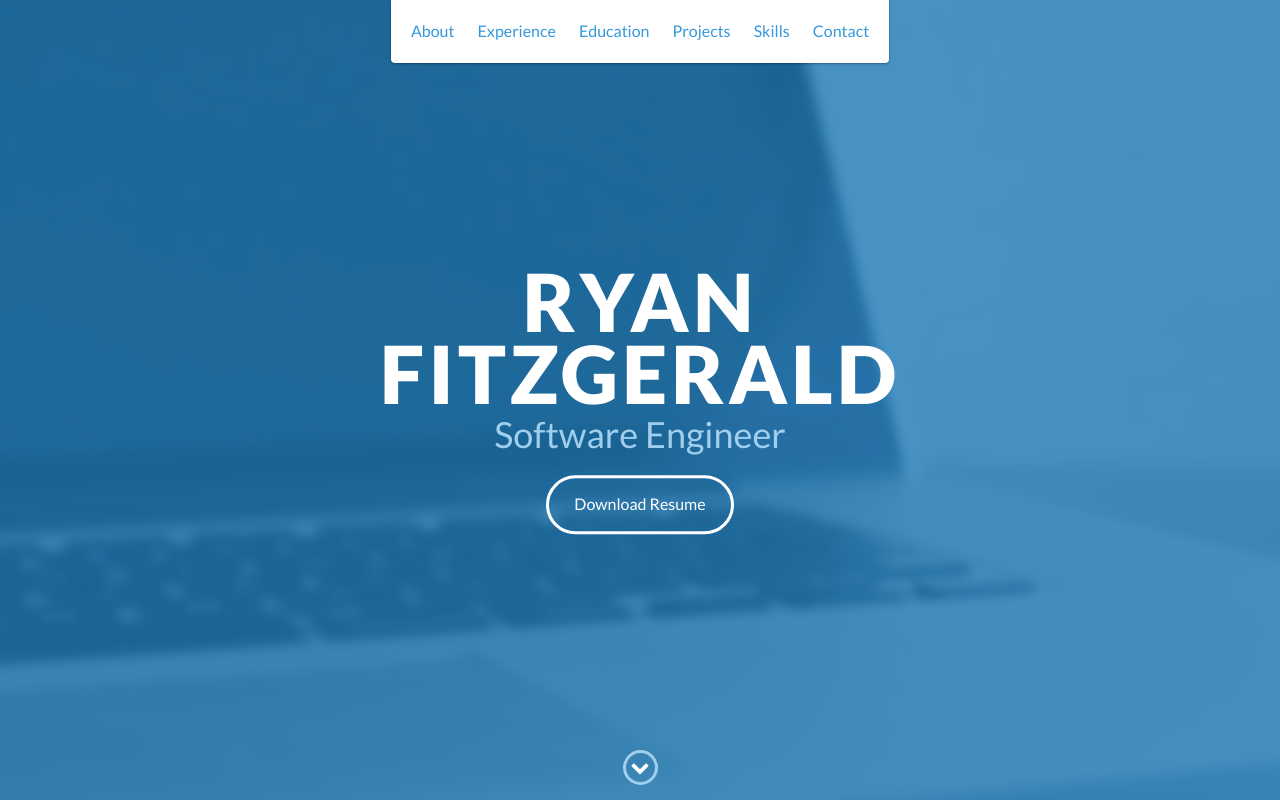
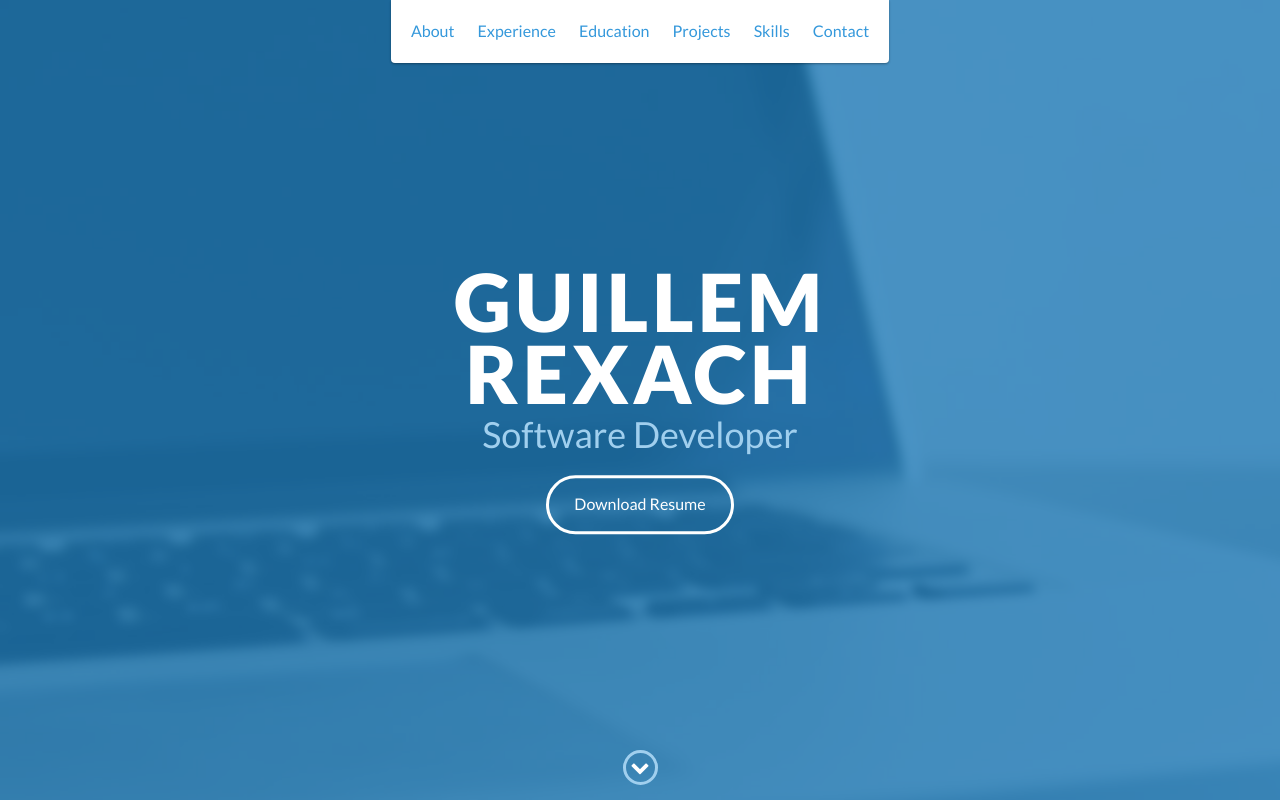
Before and after one commit to GuillemRexach/guillemrexach.github.io, a website: page index.html in a window 1280 px wide. Shown: the top 800 px of the page. Drawn offline with nearby package versions, Linux system fonts and the light colour scheme.

Commit message:
Update index.html

```diff
--- a/index.html
+++ b/index.html
@@ -48,8 +48,8 @@
 
     <div id="lead">
         <div id="lead-content">
-            <h1>Ryan Fitzgerald</h1>
-            <h2>Software Engineer</h2>
+            <h1>Guillem Rexach</h1>
+            <h2>Software Developer</h2>
             <a href="#" class="btn-rounded-white">Download Resume</a>
         </div>
         <!-- End #lead-content -->
```
